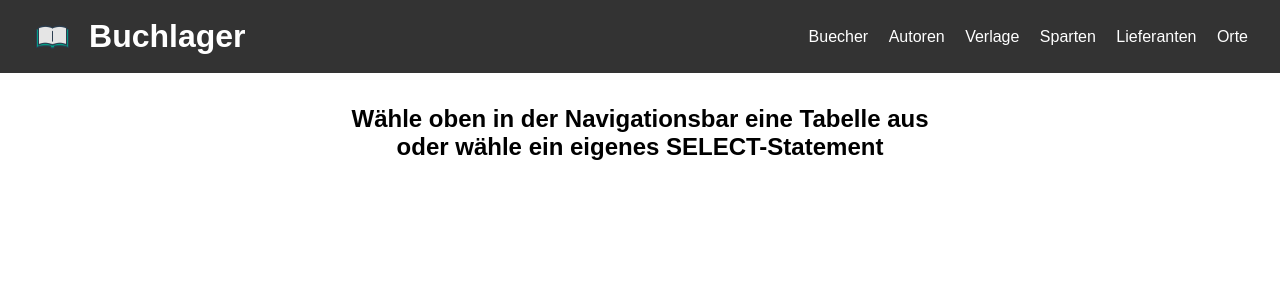
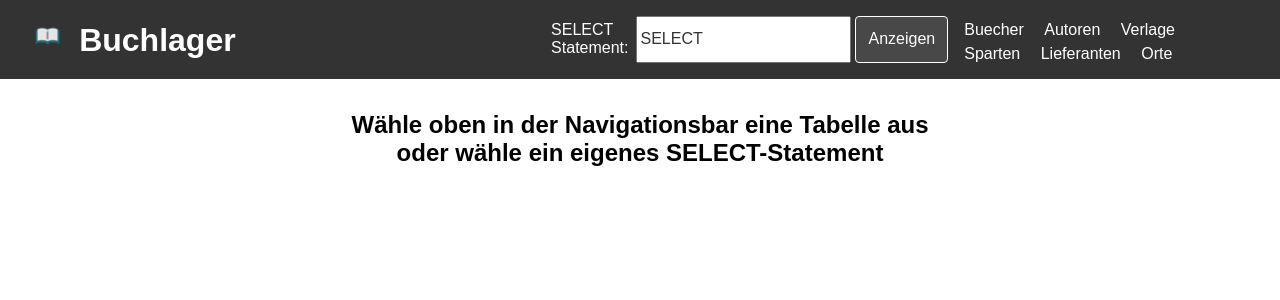
Before and after one commit to Shukaaa/ProjektaufgabeBBS, a PHP site: page / in a window 1280 px wide. Shown: the top 300 px of the page. Run offline with PHP 8.4, Linux system fonts and the light colour scheme.

Commit message:
sql statement

```diff
--- a/src/components/header.php
+++ b/src/components/header.php
@@ -10,6 +10,12 @@ function compHeader($selected) { ?>
         <img class="logo" src="./assets/logo.png">
         <h1>Buchlager</h1>
     </div>
+    <div class="inline">
+        <form action="index.php" method="POST" class="inline statement-form">
+            <label for="statement">SELECT Statement: </label>
+            <input type="text" name="statement" value="SELECT ">
+            <button type="submit">Anzeigen</button>
+        </form>
         <ul>
             <li>
                 <a href="./index.php?data=Buecher" <?php if ($selected == "Buecher") {echo selected(); } ?>>Buecher</a>
@@ -30,6 +36,7 @@ function compHeader($selected) { ?>
                 <a href="./index.php?data=Orte" <?php if ($selected == "Orte") {echo selected(); } ?>>Orte</a>
             </li>
         </ul>
+    </div>
 </header>
 <?php
 }
--- a/src/css/header.css
+++ b/src/css/header.css
@@ -19,7 +19,8 @@ ul {
     padding: 0;
 }
 
-ul > li {
+ul > li, .statement-form > label {
+    padding-top: 0.33em;
     display: inline-block;
 }
 
@@ -53,3 +54,27 @@ a:hover {
 .selected {
     color: var(--theme-color) !important;
 }
+
+.statement-form > button {
+    background-color: rgba(255, 255, 255, 0.1);
+    border: 1px solid #fff;
+    border-radius: 0.25em;
+    margin-left: 0.25em;
+    padding: 0.25em 0.75em;
+}
+
+.statement-form > button:hover {
+    background-color: rgba(255, 255, 255, 0.2);
+}
+
+.statement-form > button:active {
+    background-color: rgba(255, 255, 255, 0.3);
+}
+
+.statement-form > input {
+    color: #333;
+}
+
+.statement-form > label {
+    margin-right: 0.5em;
+}
--- a/src/css/main.css
+++ b/src/css/main.css
@@ -3,7 +3,7 @@
 @import url("./header.css");
 @import url("./table.css");
 
-* {
+:root {
     --theme-color: #05927d;
 }
 
@@ -14,3 +14,7 @@ h1, h2, h3, h4, h5, h6, ul, li {
 section {
     text-align: center;
 }
+
+.error {
+    color: rgb(190, 33, 33);
+}
--- a/src/index.php
+++ b/src/index.php
@@ -2,6 +2,7 @@
 require_once("./components/head.php");
 require_once("./components/header.php");
 
+require("./utils/UtilClass.php");
 require("./utils/BuchladenService.php");
 $service = new BuchladenService();
 
@@ -18,6 +19,16 @@ if (isset($_GET["data"])) {
     } else {
         $data = null;
         $keys = null;
+    }
+}
+
+if (isset($_POST["statement"])) {
+    $statement = $_POST["statement"];
+    $data = $service->getCustomStatement($statement);
+    if ($data == "Invalid Statement") {
+        $_POST["error"] = "Invalid Statement";
+    } else {
+        $keys = getKeys($data);
     }
 }
 
@@ -39,7 +50,12 @@ function getKeys($data) {
 <?php compHead($table) ?>
 <body>
     <?php compHeader($table) ?>
-    <?php if($table == "Home") { ?>
+    <?php if(isset($_POST["error"])) { ?>
+    <section class="error">
+        <h2>Error<br><?php echo $_POST["error"] ?></h2>
+    </section>
+    <?php } ?>
+    <?php if($table == "Home" && !isset($_POST["error"]) && $data == null && $keys == null) { ?>
     <section>
         <h2>Wähle oben in der Navigationsbar eine Tabelle aus<br>oder wähle ein eigenes SELECT-Statement</h2>
     </section>
--- a/src/utils/BuchladenService.php
+++ b/src/utils/BuchladenService.php
@@ -24,6 +24,23 @@ class BuchladenService {
 
         return $data;
     }
+
+    public function getCustomStatement($SQL) {
+        if (str_contains(strtolower($SQL), "select") && str_contains(strtolower($SQL), "from")) {
+            try {
+                // Ergebnisse werden im data Array abgelegt
+                $result = $this->conn->query($SQL);
+                while($row = $result->fetch_assoc()){
+                    $data[] = $row;
+                }
+
+                return $data;
+            } catch (mysqli_sql_exception) {
+                return "Invalid Statement";
+            }
+        }
+        return "Invalid Statement";
+    }
 }
 
 ?>
--- /dev/null
+++ b/src/utils/UtilClass.php
@@ -0,0 +1,7 @@
+<?php
+class UtilClass {
+    public static function alert($msg) {
+        echo "<script type='text/javascript'>alert('$msg');</script>";
+    }
+}
+?>
```
Lines whose indentation alone changed are shown as unchanged.
